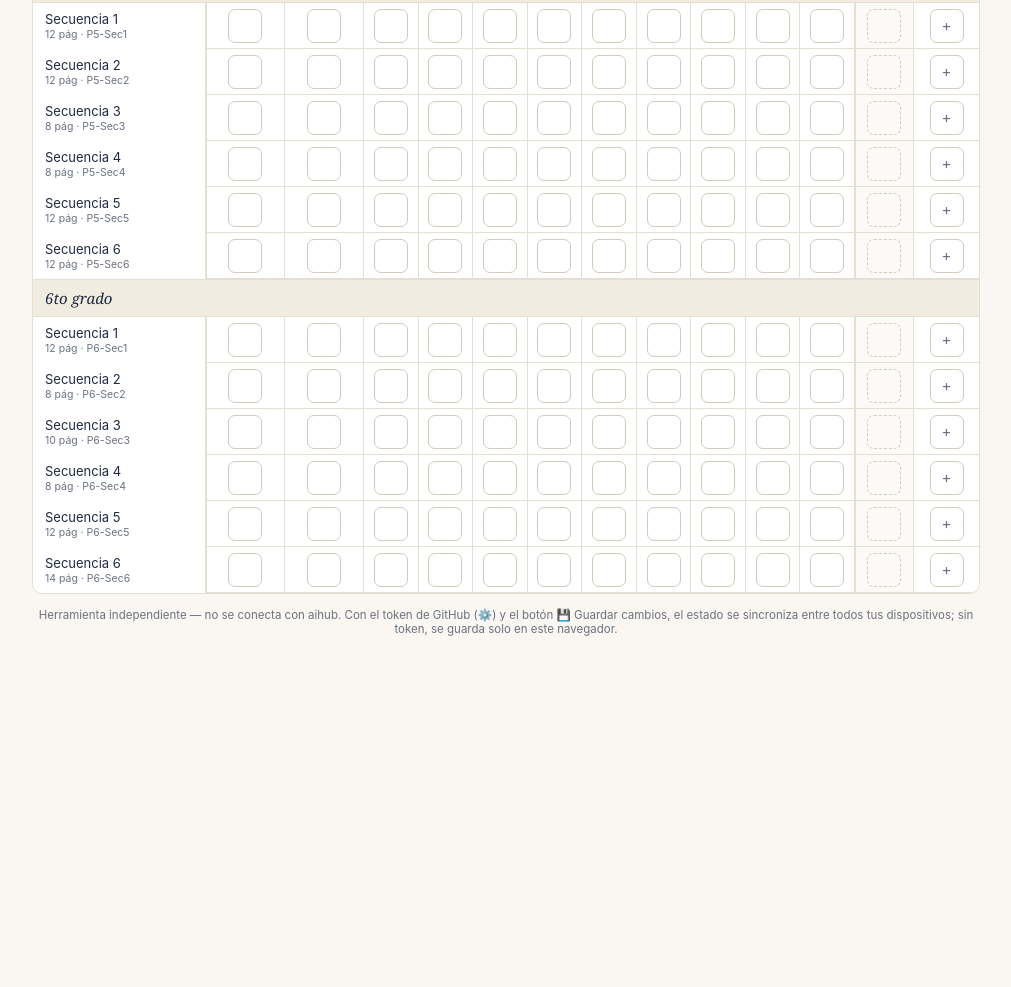
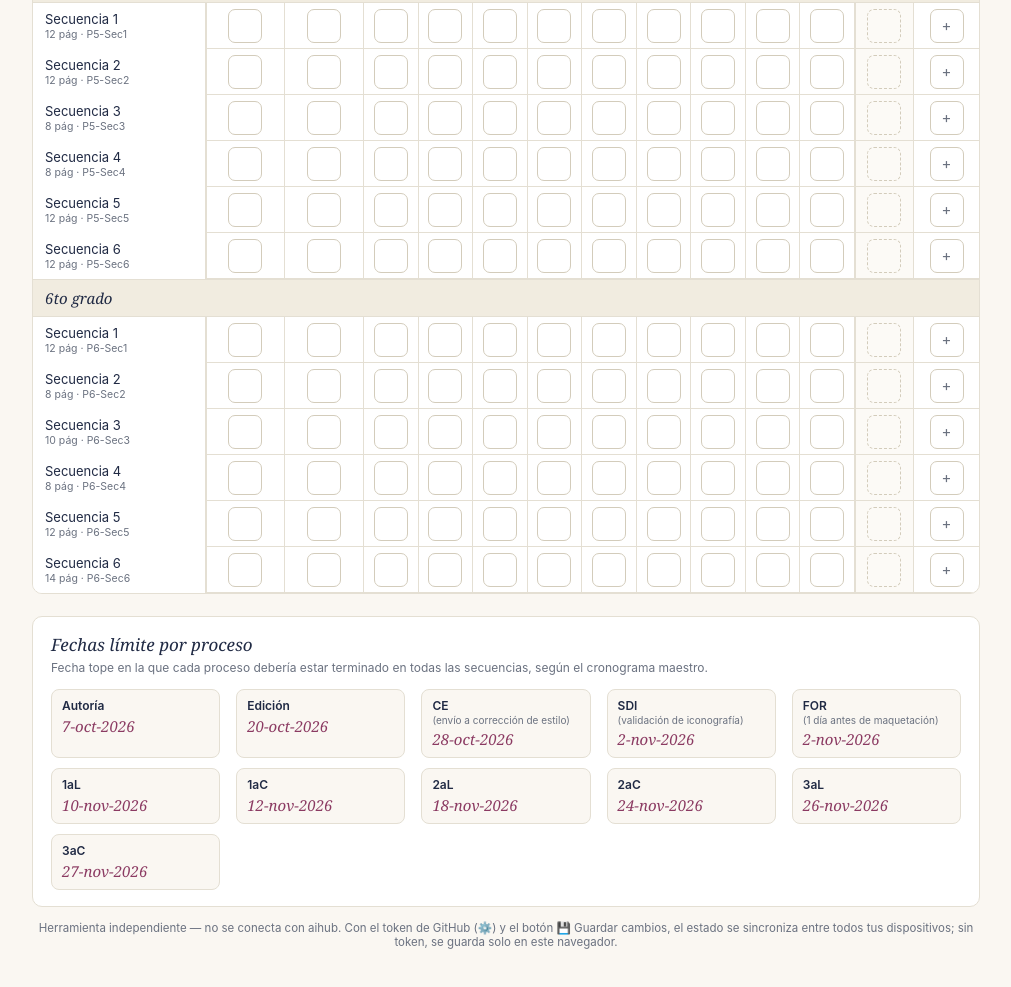
Before and after one commit to christianblanco-ctrl/seguimiento-matematicas-t1, a plain HTML site: page index.html in a window 1280 px wide. Shown: the part 1537-2524 px from the top of the page, without its empty margins (134-1145 px from the left). Before the commit the page ends 2221 px from the top, so only its background shows below. Drawn offline with Linux system fonts and the light colour scheme.

Commit message:
Add files via upload

```diff
--- a/index.html
+++ b/index.html
@@ -373,6 +373,59 @@
     color: var(--ink-soft);
     text-align: center;
   }
+
+  .deadlines {
+    margin-top: 22px;
+    padding: 16px 18px;
+    border: 1px solid var(--line);
+    border-radius: 10px;
+    background: var(--surface);
+  }
+  .deadlines h2 {
+    font-family: var(--font-display);
+    font-style: italic;
+    font-weight: 400;
+    font-size: 17px;
+    margin: 0 0 4px;
+    color: var(--ink);
+  }
+  .deadlines-sub {
+    margin: 0 0 14px;
+    font-size: 12px;
+    color: var(--ink-soft);
+  }
+  .deadlines-grid {
+    display: grid;
+    grid-template-columns: repeat(auto-fill, minmax(150px, 1fr));
+    gap: 10px 16px;
+  }
+  .dl-item {
+    display: flex;
+    flex-direction: column;
+    gap: 3px;
+    padding: 8px 10px;
+    border: 1px solid var(--line);
+    border-radius: 8px;
+    background: var(--bg);
+  }
+  .dl-label {
+    font-size: 12px;
+    font-weight: 600;
+    color: var(--ink);
+  }
+  .dl-label small {
+    display: block;
+    font-size: 10px;
+    font-weight: 400;
+    color: var(--ink-soft);
+    margin-top: 1px;
+  }
+  .dl-date {
+    font-family: var(--font-display);
+    font-style: italic;
+    font-size: 15px;
+    color: var(--ok);
+  }
 </style>
 </head>
 <body>
@@ -420,6 +473,24 @@
       <tbody id="tbody"></tbody>
     </table>
   </div>
+
+  <section class="deadlines">
+    <h2>Fechas límite por proceso</h2>
+    <p class="deadlines-sub">Fecha tope en la que cada proceso debería estar terminado en todas las secuencias, según el cronograma maestro.</p>
+    <div class="deadlines-grid">
+      <div class="dl-item"><span class="dl-label">Autoría</span><span class="dl-date">7-oct-2026</span></div>
+      <div class="dl-item"><span class="dl-label">Edición</span><span class="dl-date">20-oct-2026</span></div>
+      <div class="dl-item"><span class="dl-label">CE <small>(envío a corrección de estilo)</small></span><span class="dl-date">28-oct-2026</span></div>
+      <div class="dl-item"><span class="dl-label">SDI <small>(validación de iconografía)</small></span><span class="dl-date">2-nov-2026</span></div>
+      <div class="dl-item"><span class="dl-label">FOR <small>(1 día antes de maquetación)</small></span><span class="dl-date">2-nov-2026</span></div>
+      <div class="dl-item"><span class="dl-label">1aL</span><span class="dl-date">10-nov-2026</span></div>
+      <div class="dl-item"><span class="dl-label">1aC</span><span class="dl-date">12-nov-2026</span></div>
+      <div class="dl-item"><span class="dl-label">2aL</span><span class="dl-date">18-nov-2026</span></div>
+      <div class="dl-item"><span class="dl-label">2aC</span><span class="dl-date">24-nov-2026</span></div>
+      <div class="dl-item"><span class="dl-label">3aL</span><span class="dl-date">26-nov-2026</span></div>
+      <div class="dl-item"><span class="dl-label">3aC</span><span class="dl-date">27-nov-2026</span></div>
+    </div>
+  </section>
 
   <footer class="note">Herramienta independiente — no se conecta con aihub. Con el token de GitHub (⚙️) y el botón 💾 Guardar cambios, el estado se sincroniza entre todos tus dispositivos; sin token, se guarda solo en este navegador.</footer>
 
```
